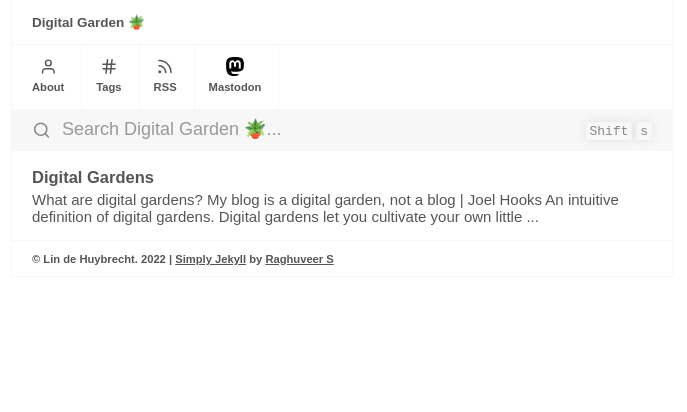
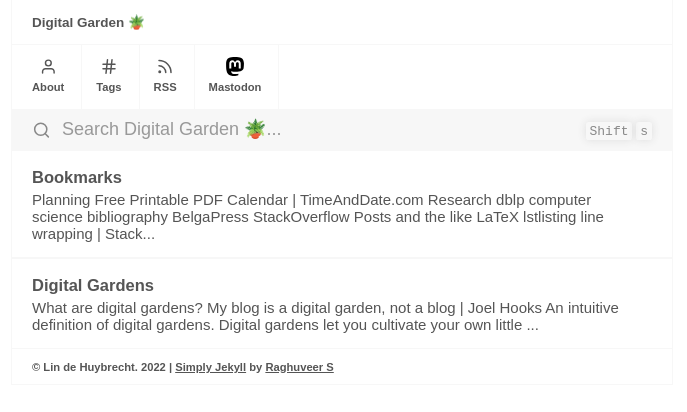
Before and after one commit to LndH/digital-garden, a Jekyll site: the page built from index.md, in a window 1280 px wide. Shown: the top 412 px of the page, without its empty margins (298-985 px from the left). Built offline with Jekyll 4.4.1, drawn with Linux system fonts in a browser that asks for light colours.

Commit message:
added bookmarks & posted less than one day ago

```diff
--- a/_includes/Content.html
+++ b/_includes/Content.html
@@ -191,6 +193,7 @@
         }
         interval = Math.floor(seconds);
         return render(interval, "second");
+        */
 }
 
 var date = Date.parse(document.getElementById("postedon").getAttribute("datetime"));
--- /dev/null
+++ b/_posts/2022-12-23-bookmarks.md
@@ -0,0 +1,38 @@
+---
+title: Bookmarks
+tags: Links
+status: Seedling
+---
+## Planning
+- [Free Printable PDF Calendar \| TimeAndDate.com](https://www.timeanddate.com/calendar/create.html)
+
+## Research
+- [dblp computer science bibliography](https://dblp.org/)
+- [BelgaPress](https://belga.press/academic/)
+
+## StackOverflow Posts and the like
+
+### LaTeX
+- [lstlisting line wrapping \| StackExchange](https://tex.stackexchange.com/questions/116534/lstlisting-line-wrapping)
+- [How to force a table into page width \| StackExchange](https://tex.stackexchange.com/questions/10535/how-to-force-a-table-into-page-width)
+
+### MySQL
+- [MySQL ERROR! The server quit without updating PID file \| WPBeaches](https://wpbeaches.com/mysql-error-the-server-quit-without-updating-pid-file/)
+- [ERROR: MySQL server PID file could not be found on osX \| FlyWeb](https://www.flyweb.at/blog/2016/error:-mysql-server-pid-file-could-not-be-found-on-osx/)
+- [How to remove MySQL completely from your mac](https://gist.github.com/vitorbritto/0555879fe4414d18569d)
+
+### MacOS
+- [Don’t Panic! Understanding & Troubleshooting Kernel Panics in macOS](https://eshop.macsales.com/blog/39112-rocket-yard-guide-understanding-troubleshooting-kernel-panics/)
+
+### Git
+- [How To Remove Files From Git Commit \| DevConnected](https://devconnected.com/how-to-remove-files-from-git-commit/)
+
+## Tools
+- [Text Compare](https://text-compare.com/)
+- [Canva](https://www.canva.com)
+- [LESS Preview](http://lesscss.org/less-preview/)
+- [SlidesCarnival](https://www.slidescarnival.com/)
+- [SQL Syntax Validator](https://www.eversql.com/sql-syntax-check-validator/)
+
+## Volunteering
+- [HOT Task Manager](https://tasks.hotosm.org/)
```
Also changed, not shown: other parts of _includes/Content.html (+2 -0 lines).
